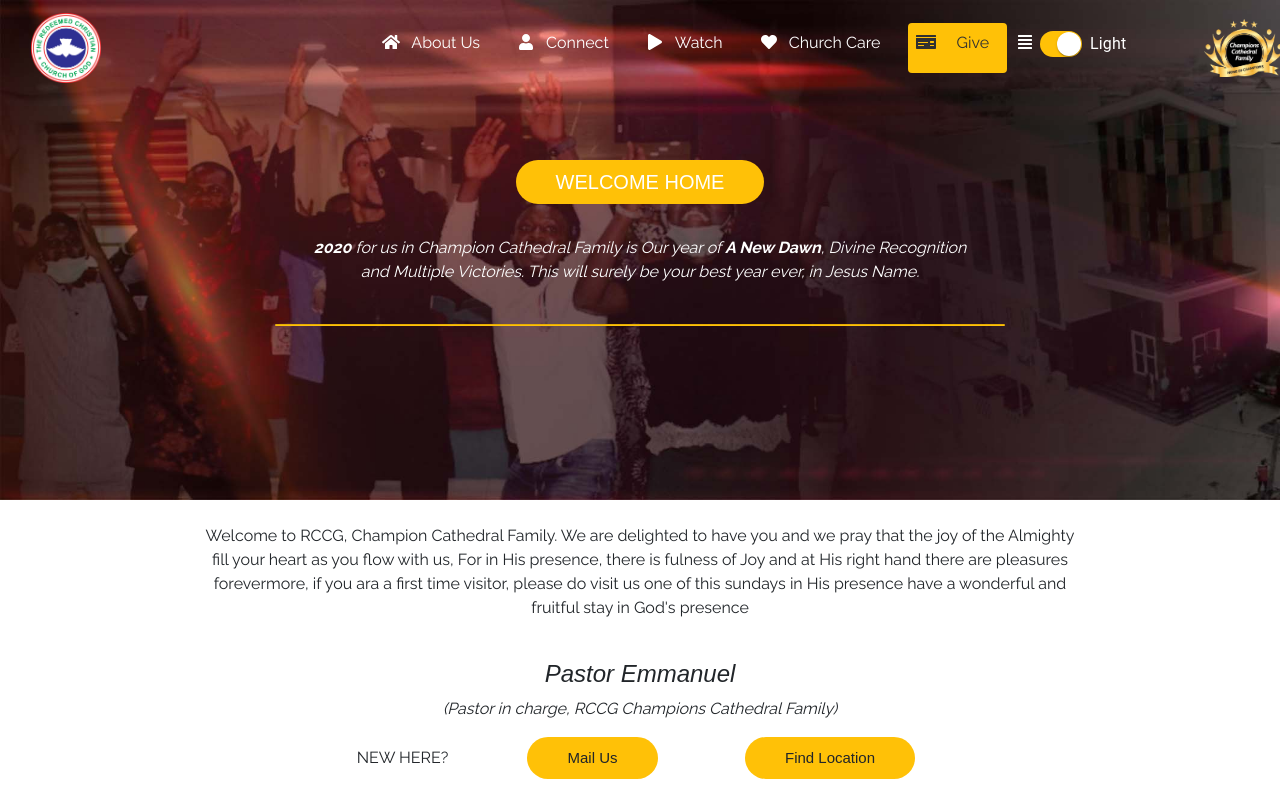
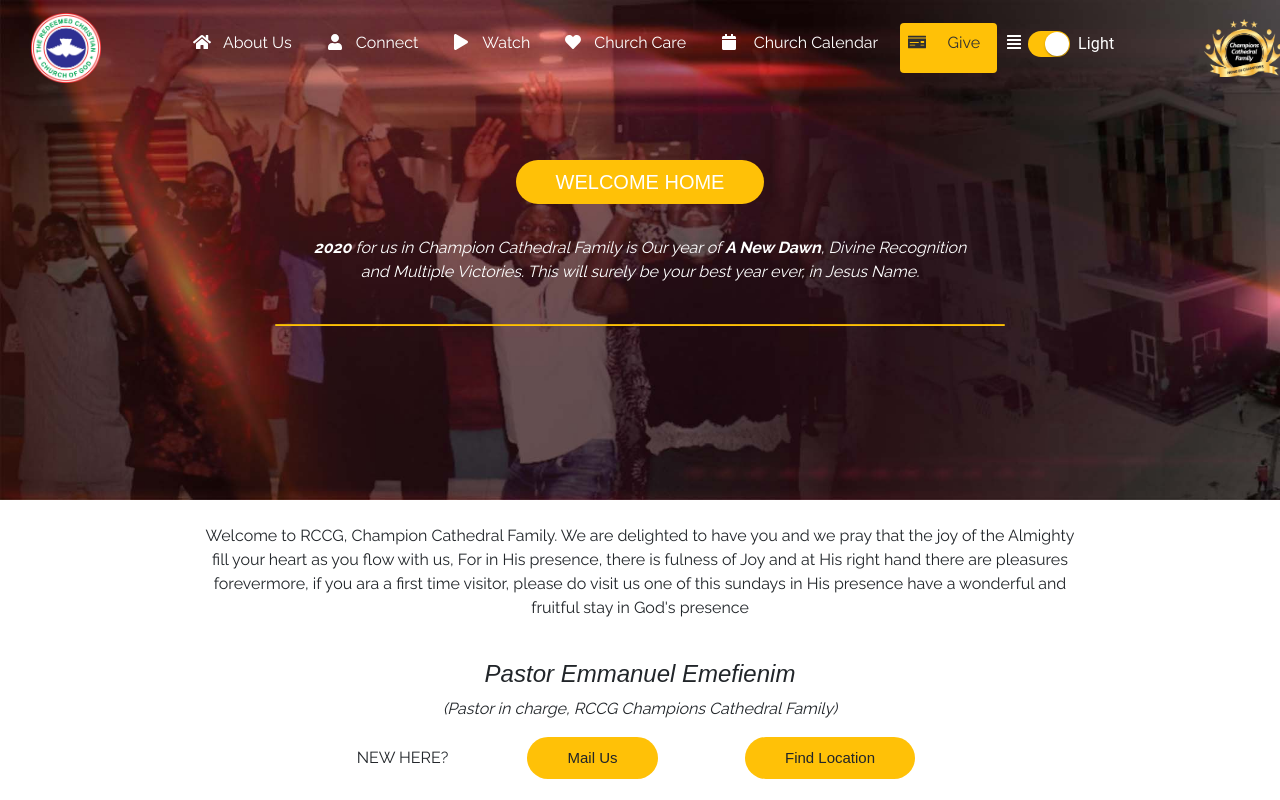
Before and after one commit to Dogunfx/champion-site, a Next.js app: page / in a window 1280 px wide. Built offline with nearby package versions, Linux system fonts and the light colour scheme; a web font is replaced by a local one.

Commit message:
Made the collaspable button overlayed

```diff
--- a/components/NavBar.jsx
+++ b/components/NavBar.jsx
@@ -16,6 +16,7 @@ import {
   faUser,
   faPlay,
   faHeart,
+  faCalendar,
   faAlignJustify,
   faMoneyCheck
 } from "@fortawesome/free-solid-svg-icons";
@@ -26,7 +27,7 @@ export default function NavBar() {
     <Container fluid>
       <Row className="align-items-center">
         <Col className="mr-auto ">
-          <Navbar bg="" variant="dark" expand="lg">
+          <Navbar bg="" variant="dark" expand="lg" className="myBar">
             <Navbar.Brand href="#home">
               <img
                 src="/images/rccg-logo.png"
@@ -39,7 +40,7 @@ export default function NavBar() {
               aria-controls="basic-navbar-nav"
               className="primary-color-text "
             />
-            <Navbar.Collapse id="basic-navbar-nav ">
+            <Navbar.Collapse id="basic-navbar-nav" className="basic-navbar-nav">
               <Nav className="ml-auto bar">
                 <Nav.Link href="#home">
                   <Row>
@@ -51,7 +52,7 @@ export default function NavBar() {
                     </Col>
                   </Row>
                 </Nav.Link>
-                <Nav.Link href="#link">
+                <Nav.Link href="#Connect">
                   <Row>
                     <Col xs={2}>
                       <FontAwesomeIcon icon={faUser} className="fa" />
@@ -61,7 +62,7 @@ export default function NavBar() {
                     </Col>
                   </Row>
                 </Nav.Link>
-                <Nav.Link href="#link">
+                <Nav.Link href="#watch">
                   <Row>
                     <Col xs={2}>
                       <FontAwesomeIcon icon={faPlay} className="fa" />
@@ -71,7 +72,7 @@ export default function NavBar() {
                     </Col>
                   </Row>
                 </Nav.Link>
-                <Nav.Link href="#link">
+                <Nav.Link href="#Church">
                   <Row>
                     <Col xs={2}>
                       <FontAwesomeIcon icon={faHeart} className="fa" />
@@ -81,7 +82,17 @@ export default function NavBar() {
                     </Col>
                   </Row>
                 </Nav.Link>
-                <Nav.Link href="#link" className="active">
+                <Nav.Link href="#calendar">
+                  <Row>
+                    <Col xs={2}>
+                      <FontAwesomeIcon icon={faCalendar} className="fa" />
+                    </Col>
+                    <Col>
+                      <label>Church Calendar</label>
+                    </Col>
+                  </Row>
+                </Nav.Link>
+                <Nav.Link href="#give" className="active">
                   <Row>
                     <Col xs={2}>
                       <FontAwesomeIcon icon={faMoneyCheck} className="fa" />
--- a/pages/index.jsx
+++ b/pages/index.jsx
@@ -47,7 +47,7 @@ export default function Home() {
                   fruitful stay in God's presence
                 </p>
                 <h4>
-                  <em>Pastor Emmanuel </em>
+                  <em>Pastor Emmanuel Emefienim </em>
                 </h4>
                 <p>
                   <em>(Pastor in charge, RCCG Champions Cathedral Family)</em>
@@ -60,7 +60,9 @@ export default function Home() {
               <p>NEW HERE?</p>
             </Col>
             <Col sm={2}>
-              <p className="default-button default-button-sm">Mail Us </p>
+              <p className="default-button default-button-sm">
+                Mail Us
+                 </p>
             </Col>
             <Col sm={3}>
               <p className="default-button default-button-sm">Find Location </p>
--- a/style/index.css
+++ b/style/index.css
@@ -19,7 +19,7 @@ h6,
 }
 
 .banner .fa {
-  width: 20px;
+  width: 18px;
   color: white;
 }
 .banner label {
@@ -37,6 +37,20 @@ h6,
 
 .banner * {
   background: none;
+}
+
+.myBar {
+  /* position: relative; */
+}
+
+.basic-navbar-nav {
+  background-color: rgba(0, 0, 0, 0.61);
+  position: absolute;
+  padding: 12px;
+  border-radius: 4px;
+  width: 100%;
+  top: 100px;
+  z-index: 999;
 }
 
 .banner hr {
@@ -84,9 +98,23 @@ h6,
   color: #ffc107 !important;
 }
 
-@media screen and (max-width: 750px) {
+.basic-navbar-nav {
+  position: static;
+  background: none;
+}
+
+@media (max-width: 750px) {
   .no-padding-sm {
     /* background-color: red; */
     padding: 10px !important;
   }
+  .basic-navbar-nav {
+    background-color: rgba(0, 0, 0, 0.8);
+    position: absolute;
+    padding: 12px;
+    border-radius: 4px;
+    width: 100%;
+    top: 100px;
+    z-index: 999;
+  }
 }
```
